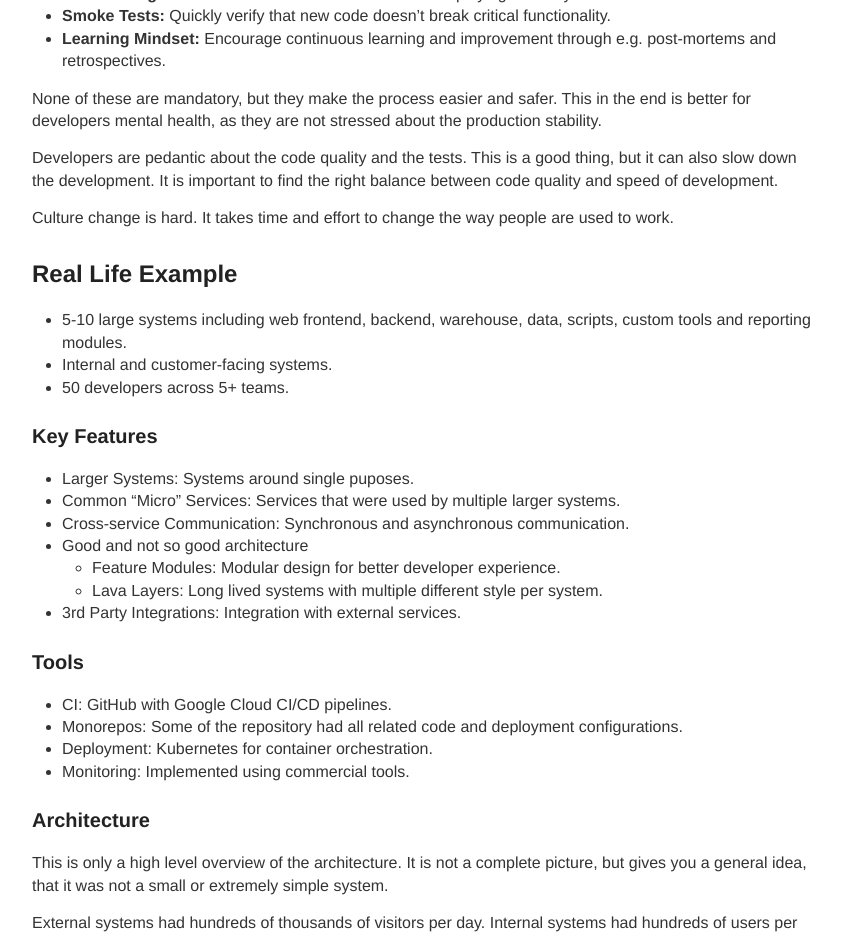
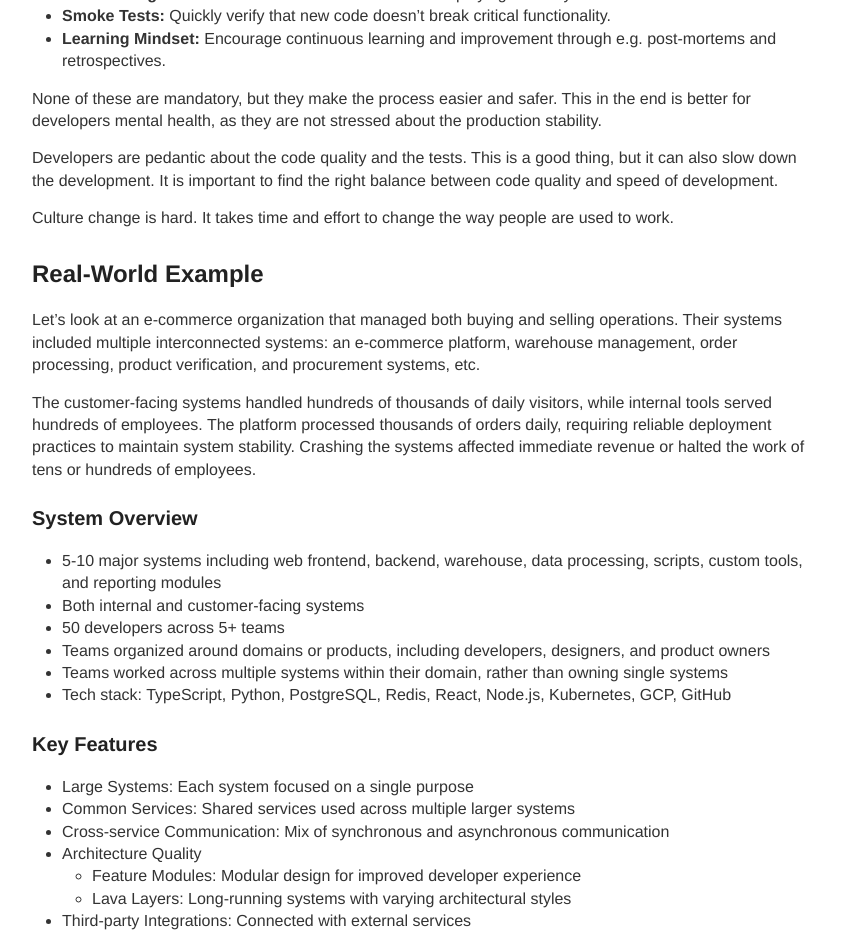
Before and after one commit to ttu/ttu.github.io, a Jekyll site: the page built from _posts/2025-2-11-trunk-based-development-with-continuous-deployments.md, in a window 1280 px wide and 1400 px high, scrolled down 7862 px. Shown: the top 936 px of the window, without its empty margins (218-1059 px from the left). Built offline with Jekyll 4.4.1, drawn with Linux system fonts in a browser that asks for light colours; some of the changed text lies outside the part shown.

Commit message:
Update real world example from TBD & CD post

```diff
--- a/_posts/2025-2-11-trunk-based-development-with-continuous-deployments.md
+++ b/_posts/2025-2-11-trunk-based-development-with-continuous-deployments.md
@@ -211,108 +211,101 @@ Developers are pedantic about the code quality and the tests. This is a good thi
 Culture change is hard. It takes time and effort to change the way people are used to work.
 
 
-## Real Life Example
+## Real-World Example
 
-* 5-10 large systems including web frontend, backend, warehouse, data, scripts, custom tools and reporting modules.
-* Internal and customer-facing systems.
-* 50 developers across 5+ teams.
+Let's look at an e-commerce organization that managed both buying and selling operations. Their systems included multiple interconnected systems: an e-commerce platform, warehouse management, order processing, product verification, and procurement systems, etc.
 
+The customer-facing systems handled hundreds of thousands of daily visitors, while internal tools served hundreds of employees. The platform processed thousands of orders daily, requiring reliable deployment practices to maintain system stability. Crashing the systems affected immediate revenue or halted the work of tens or hundreds of employees.
+
+### System Overview
+
+* 5-10 major systems including web frontend, backend, warehouse, data processing, scripts, custom tools, and reporting modules
+* Both internal and customer-facing systems
+* 50 developers across 5+ teams
+* Teams organized around domains or products, including developers, designers, and product owners
+* Teams worked across multiple systems within their domain, rather than owning single systems
+* Tech stack: TypeScript, Python, PostgreSQL, Redis, React, Node.js, Kubernetes, GCP, GitHub
 
 ### Key Features
 
-* Larger Systems: Systems around single puposes.
-* Common "Micro" Services: Services that were used by multiple larger systems.
-* Cross-service Communication: Synchronous and asynchronous communication.
-* Good and not so good architecture
-  * Feature Modules: Modular design for better developer experience.
-  * Lava Layers: Long lived systems with multiple different style per system.
-* 3rd Party Integrations: Integration with external services.
+* Large Systems: Each system focused on a single purpose
+* Common Services: Shared services used across multiple larger systems
+* Cross-service Communication: Mix of synchronous and asynchronous communication
+* Architecture Quality
+  * Feature Modules: Modular design for improved developer experience
+  * Lava Layers: Long-running systems with varying architectural styles
+* Third-party Integrations: Connected with external services
 
+### Tools
 
-###  Tools
-
-* CI: GitHub with Google Cloud CI/CD pipelines.
-* Monorepos: Some of the repository had all related code and deployment configurations.
-* Deployment: Kubernetes for container orchestration.
-* Monitoring: Implemented using commercial tools.
-
+* Monorepos: Repositories containing both application and infrastructure code, sometimes combining frontend and backend
+* CI/CD: GitHub with Google Cloud pipelines
+* Deployment: Kubernetes for container orchestration
+* Monitoring: Commercial monitoring solutions
 
 ### Architecture
 
-This is only a high level overview of the architecture. It is not a complete picture, but gives you a general idea, that it was not a small or extremely simple system.
-
-External systems had hundreds of thousands of visitors per day. Internal systems had hundreds of users per day.
+This high-level overview provides a general understanding of the system's complexity, though it's not a complete picture.
 
 ![Architecture](/images/posts/continuous-deployment/architecture.png){: width="850" }
 
-No team was responsible for a single system, but each team worked on all or most of the systems.
-
-New functionality was often added with better practices in mind. Old working functionality was left as it was or was refactored only when the functionality was changed.
+New features were implemented using current best practices, while existing functionality was preserved and only refactored when changes were required.
 
 
-### Learnings
+### Key Learnings
+
+#### Fundamental Principle
 
 1. **Keep it Simple:** Do not overthink or overcomplicate the process.
 
-
-#### Organization
+#### Organizational Mindset
 
 1. **Speed Over Perfect Stability:** The organization must accept that faster deployments may occasionally cause issues, but the benefit is getting valuable changes to users more quickly.
-
-1. **Good Internal Communication:** Internal teams struggle with constantly changing internal tools, processes, and customer-facing functionality. This can be mitigated with better communication (external communication should not be forgotten).
-
-1. **Embrace Rapid Change:** All teams, not just developers, must be comfortable with frequent updates. Teams need to adapt their mindset to accept quickly changing functionality and be willing to make step-by-step changes to their processes.
-
-1. **Organization Priorities:** Don't let measurement targets slow down improvement. Sometimes achieving long-term goals requires accepting temporary process complexity or manual work.
+2. **Good Internal Communication:** Internal teams struggle with constantly changing internal tools, processes, and customer-facing functionality. This can be mitigated with better communication (external communication should not be forgotten).
+3. **Embrace Rapid Change:** All teams, not just developers, must be comfortable with frequent updates. Teams need to adapt their mindset to accept quickly changing functionality and be willing to make step-by-step changes to their processes.
+4. **Organization Priorities:** Don't let measurement targets slow down improvement. Sometimes achieving long-term goals requires accepting temporary process complexity or manual work.
 
 Note: These lessons apply beyond just Continuous Deployment - they reflect a broader mindset of iterative development and production testing. Start learning and testing as quickly as possible.
 
 
 #### Development
 
+##### Team and Process
+
 1. **Team Independence:** When a single team can make changes to any system, the whole process becomes simpler as less coordination is needed.
+2. **Team Mentorship:** Teams need experienced developers to mentor and guide others.
+3. **No Separate QA:** Developers test with product specialists, designers, and product owners.
+4. **Product and QA Mindset:** Developers need to understand what they are building and why it matters for the product, so they can properly validate and verify functionality.
+
+##### Development Workflow
+
+1. **Faster Development:** Focus only on work that provides value.
+2. **More Minor Fixes:** Since commits aren't tied to complete features, team members frequently make small improvement commits.
+3. **Branch Maintenance:** Keep feature branches synchronized with the main branch. Branches should be small and short lived.
+4. **Streamlined Review Process:** Code reviews need to be quick and efficient. Review process is always too slow.
+5. **Version Compatibility:** New functionality must work with both current and upcoming versions to ensure smooth transitions.
+
+##### Quality and Testing
+
+1. **Development Environment:** Developers need robust development environments for testing changes, including local instances, Docker, mock servers, up-to-date test data, and mock data.
+2. **Test Data for Feature Development:** Having proper test data is crucial for feature development.
+3. **Trust in Automation:** Have confidence that automated testing will catch most errors.
+4. **Manual Smoke Tests:** Manually verify changed functionality in production after deployment.
+5. **Testing in Production:** Use parameter feature flags to safely test new features in production before full rollout.
+6. **Temporary Testing Environments:** Maintain separate testing environments when needed for collaboration with designers and other stakeholders.
+
+##### Maintenance and Improvement
 
 1. **Trading Stability for Developer Experience:** While stability is important, we prioritize faster production updates and better developer experience.
+2. **Quick Issue Resolution:** Address and fix issues immediately when discovered.
+3. **Pragmatic Code Quality:** Code merged to main branch doesn't need to be perfect - if it improves the current state, merge it and improve in future PRs. Could it be better? Yes, but it's not a blocker.
+4. **Regular Cleanup:** Dedicate time to maintaining and cleaning up the codebase.
 
-1. **Product and QA Mindset:** Developers need to understand what they are building and why it matters for the product, so they can properly validate and verify functionality.
-
-1. **Faster Development:** Focus only on work that provides value.
-
-1. **Development Environment:** Developers need robust development environments for testing changes, including local instances, Docker, mock servers, up-to-date test data, and mock data.
-
-1. **Test Data for Feature Development:** Having proper test data is crucial for feature development.
-
-1. **More Minor Fixes:** Since commits aren't tied to complete features, team members frequently make small improvement commits.
-
-1. **Trust in Automation:** Have confidence that automated testing will catch most errors.
-
-1. **Manual Smoke Tests:** Manually verify changed functionality in production after deployment.
+##### Learning and Monitoring
 
 1. **Accepting Failures:** It's acceptable to break things once, but not acceptable to repeat the same mistake.
-
-1. **Learn from Mistakes:** Use postmortems and retrospectives to learn from inevitable mistakes and improve processes.
-
-1. **Testing in Production:** Use parameter feature flags to safely test new features in production before full rollout.
-
-1. **No Separate QA:** Developers test with product specialists, designers, and product owners.
-
-1. **Quick Issue Resolution:** Address and fix issues immediately when discovered.
-
-1. **Branch Maintenance:** Keep feature branches synchronized with the main branch. Branches should be small and short lived.
-
-1. **Streamlined Review Process:** Code reviews need to be quick and efficient. Review process is always too slow.
-
-1. **Pragmatic Code Quality:** Code merged to main branch doesn't need to be perfect - if it improves the current state, merge it and improve in future PRs. Could it be better? Yes, but it's not a blocker.
-
-1. **Team Mentorship:** Teams need experienced developers to mentor and guide others.
-
-1. **Version Compatibility:** New functionality must work with both current and upcoming versions to ensure smooth transitions.
-
-1. **Regular Cleanup:** Dedicate time to maintaining and cleaning up the codebase.
-
-1. **Temporary Testing Environments:** Maintain separate testing environments when needed for collaboration with designers and other stakeholders.
-
-1. **Monitoring:** It is extremely hard to get monitoring right. Use post-mortems to learn from mistakes and do corrective actions to monitoring alerts.
+2. **Learn from Mistakes:** Use postmortems and retrospectives to learn from inevitable mistakes and improve processes.
+3. **Monitoring:** It is extremely hard to get monitoring right. Use post-mortems to learn from mistakes and do corrective actions to monitoring alerts.
 
 
 ## Conclusion
```
